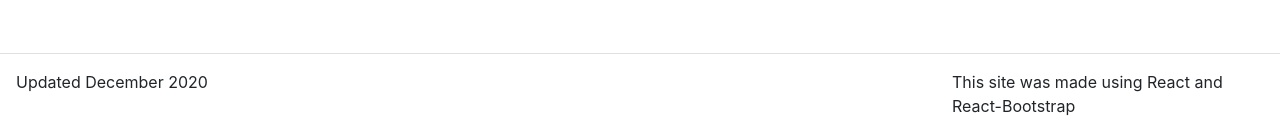
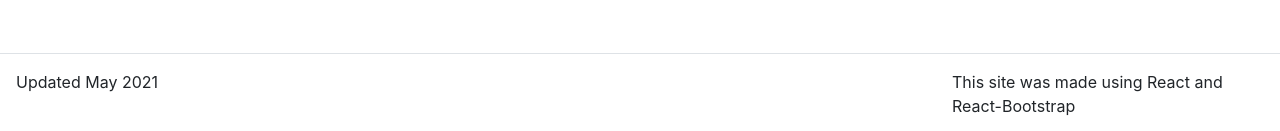
Before and after one commit to JonHanes/portfolio, a React (Create React App) app: page / in a window 1280 px wide. Shown: the part 1031-1162 px from the top of the page. Built offline with nearby package versions, Linux system fonts and the light colour scheme.

Commit message:
Fixed timestamp.

```diff
--- a/src/Components/Footer.js
+++ b/src/Components/Footer.js
@@ -14,7 +14,7 @@ function Footer() {
             <Container fluid={true}>
                 <Row className="border-top justify-content-between p-3">
                     <Col className="p-0" md={3} sm={12}>
-                        Updated December 2020
+                        Updated May 2021
                     </Col>
                     <Col className="p-0 d-flex justify-content-end" md={3}>
                         This site was made using React and React-Bootstrap
```
